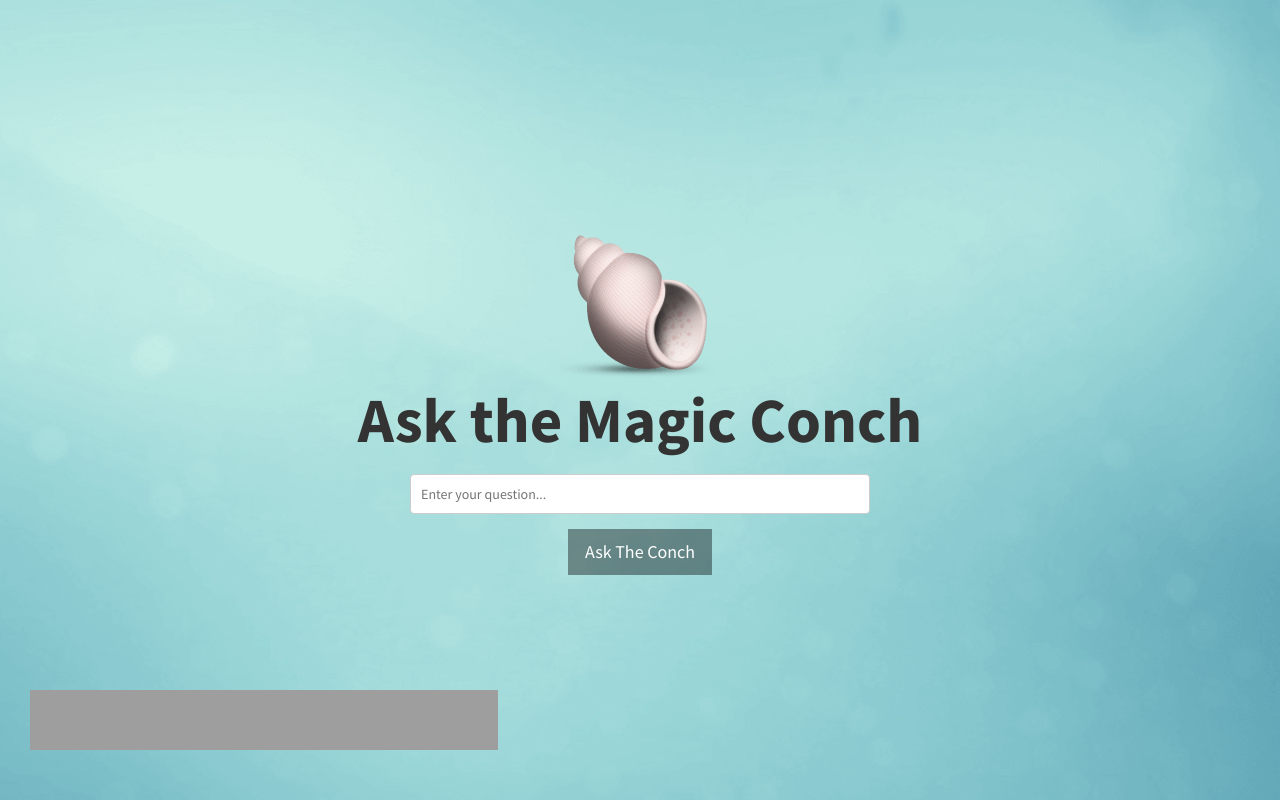
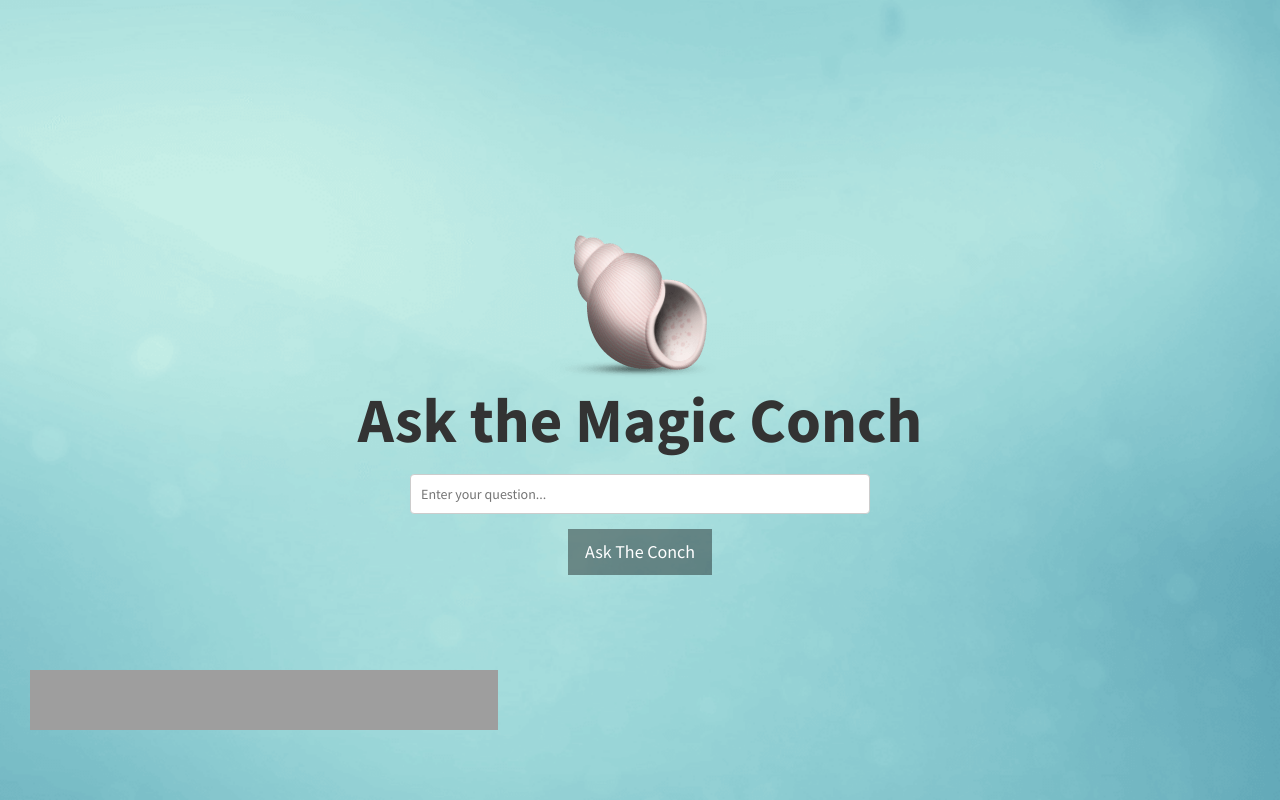
Before and after one commit to jparcher/magic-conch, a PHP site: page / in a window 1280 px wide. Run offline with PHP 8.4, Linux system fonts and the light colour scheme; grey boxes are pictures that could not be loaded.

Commit message:
added padding to bottom og ad

```diff
--- a/css/main.css
+++ b/css/main.css
@@ -128,7 +128,7 @@ hr.small {
 
 .r-block {
     position: absolute;
-    bottom: 10px;
+    bottom: 30px;
     left: 30px;
     max-width: 75%;
     max-height:100px;
```
